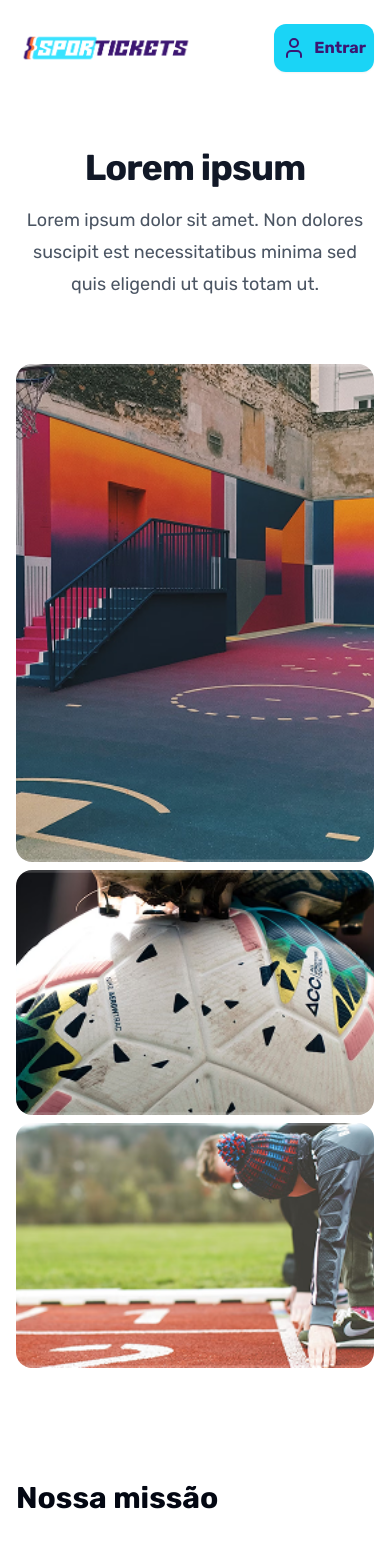
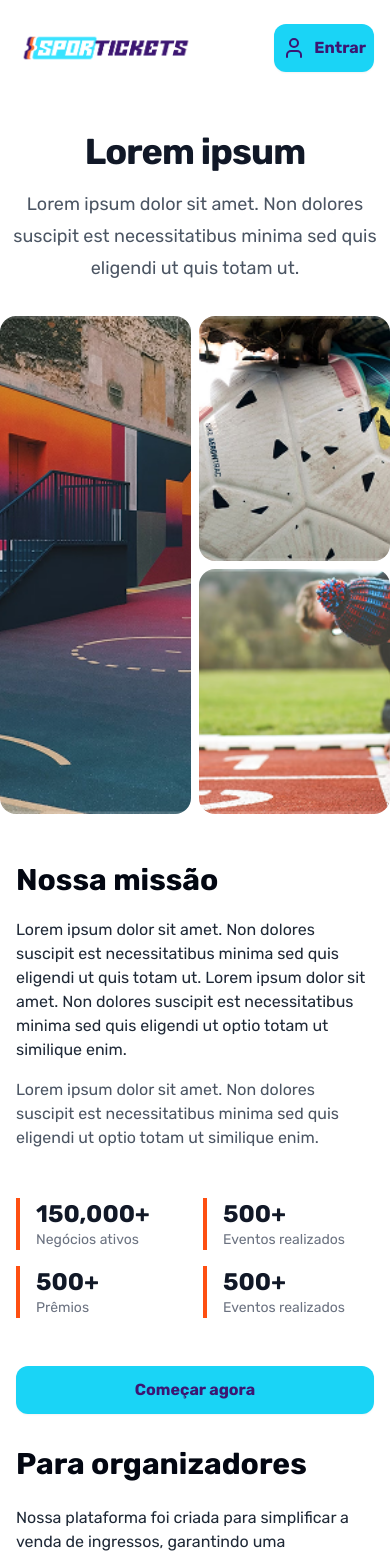
Before and after one commit to SporTickets-Repo/SporTickets-Front, a Next.js app: page /sobre in a window 390 px wide. Shown: the top 1554 px of the page. Built offline with nearby package versions, Linux system fonts and the light colour scheme; no server answers.

Commit message:
refactor: ajustar espaçamentos e responsividade na página Sobre

```diff
--- a/app/(public)/sobre/page.tsx
+++ b/app/(public)/sobre/page.tsx
@@ -56,7 +56,7 @@
 export default function About() {
   return (
     <div className="min-h-screen">
-      <section className="max-w-7xl mx-auto px-4 sm:px-6 lg:px-8 py-12">
+      <section className="max-w-7xl mx-auto md:px-4 sm:px-6 lg:px-8 py-8">
         <div className="text-center">
           <h1 className="text-4xl font-bold tracking-tight text-gray-900 sm:text-6xl">
             Lorem ipsum
@@ -67,7 +67,7 @@
           </p>
         </div>
 
-        <div className="mt-16 grid grid-cols-1 md:grid-cols-2 gap-2">
+        <div className="mt-8 grid grid-cols-2 gap-2">
           <div className="relative h-[498px] rounded-2xl overflow-hidden">
             <Image
               src="assets/images/quadra.png"
@@ -103,10 +103,10 @@
         </div>
       </section>
 
-      <section className="py-16">
+      <section className="py-4">
         <div className="max-w-7xl mx-auto px-4 sm:px-6 lg:px-8">
-          <h2 className="text-3xl font-bold text-start  mb-10">Nossa missão</h2>
-          <div className="grid grid-cols-2 gap-12">
+          <h2 className="text-3xl font-bold text-start  mb-5">Nossa missão</h2>
+          <div className="grid md:grid-cols-2 grid-cols-1 gap-12">
             <div className="flex flex-col gap-4 items-start">
               <p className="text-gray-800   ">
                 Lorem ipsum dolor sit amet. Non dolores suscipit est
@@ -135,14 +135,17 @@
             </div>
           </div>
           <div className="text-center mt-12">
-            <Button size="xl" variant="secondary">
+            <Button
+              variant="secondary"
+              className="px-10 md:px-40 w-full md:w-auto"
+            >
               Começar agora
             </Button>
           </div>
         </div>
       </section>
 
-      <section className="py-16">
+      <section className="py-4">
         <div className="flex flex-col max-w-7xl mx-auto px-4 sm:px-6 lg:px-8 gap-2">
           <h2 className="text-3xl font-bold mb-4">Para organizadores</h2>
           <p className="text-gray-800 text-md ">
```
